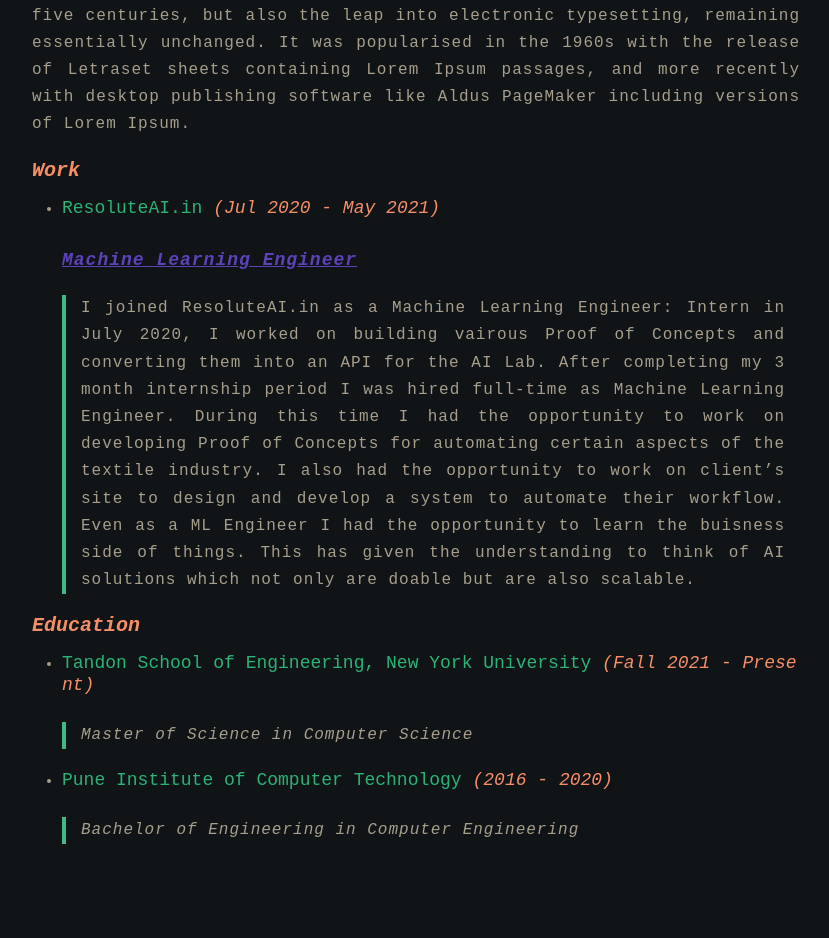
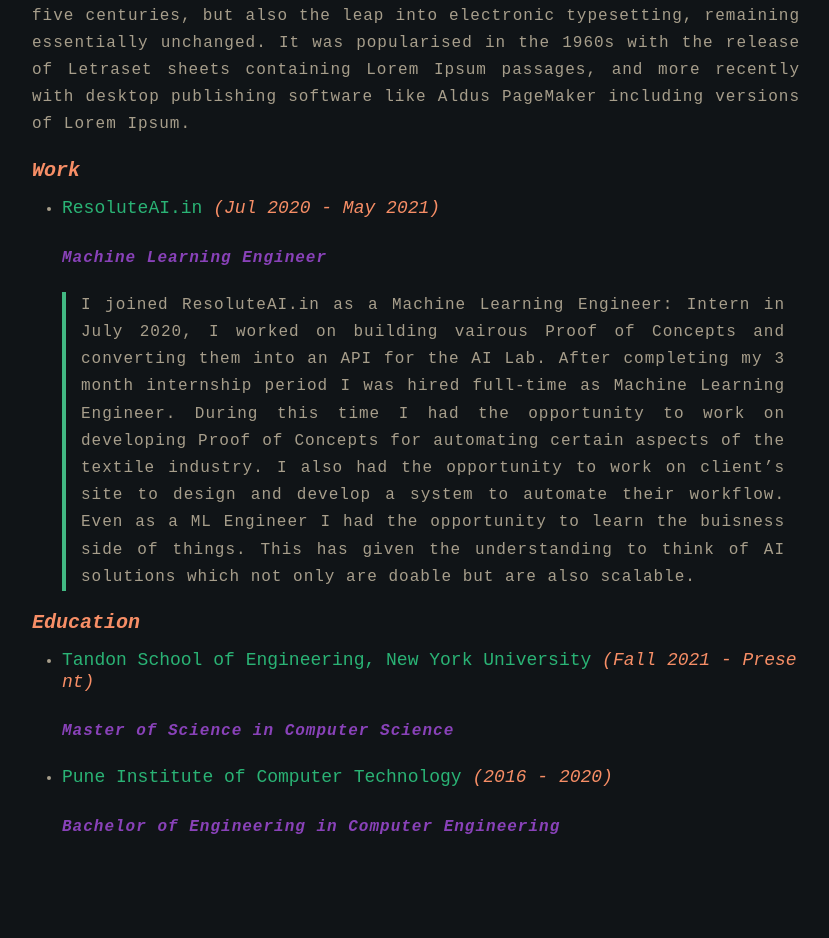
Before and after one commit to atharva-bhagwat/atharva-bhagwat.github.io, a Jekyll site: the page built from about.md, in a window 1280 px wide. Shown: the part 460-1398 px from the top of the page, without its empty margins (224-1053 px from the left). Built offline with Jekyll 4.4.1, drawn with Linux system fonts in a browser that asks for light colours.

Commit message:
Updated about page

```diff
--- a/about.md
+++ b/about.md
@@ -11,14 +11,14 @@
 # ***Work***
 
 - ## <a href="https://resoluteai.in/" target="_blank">ResoluteAI.in</a> _(Jul 2020 - May 2021)_
-    _**<u style='font-size:18px; color:#5e42b9;'>Machine Learning Engineer</u>**_
+    _<b style='font-size:16px; color:#8942b9;'>Machine Learning Engineer</b>_
 
     > I joined ResoluteAI.in as a Machine Learning Engineer: Intern in July 2020, I worked on building vairous Proof of Concepts and converting them into an API for  the AI Lab. After completing my 3 month internship period I was hired full-time as Machine Learning Engineer. During this time I had the opportunity to work on developing Proof of Concepts for automating certain aspects of the textile industry. I also had the opportunity to work on client's site to design and develop a system to automate their workflow. Even as a ML Engineer I had the opportunity to learn the buisness side of things. This has given the understanding to think of AI solutions which not only are doable but are also scalable.
 
 # ***Education***
 
-- ## [Tandon School of Engineering, New York University](https://engineering.nyu.edu) _(Fall 2021 - Present)_
-    >  _Master of Science in Computer Science_
+- ## <a href="https://engineering.nyu.edu" target="_blank">Tandon School of Engineering, New York University</a> _(Fall 2021 - Present)_
+    _<b style='font-size:16px; color:#8942b9;'>Master of Science in Computer Science</b>_
 
 - ## [Pune Institute of Computer Technology](https://pict.edu) _(2016 - 2020)_
-    >  _Bachelor of Engineering in Computer Engineering_
+    _<b style='font-size:16px; color:#8942b9;'>Bachelor of Engineering in Computer Engineering</b>_
```
